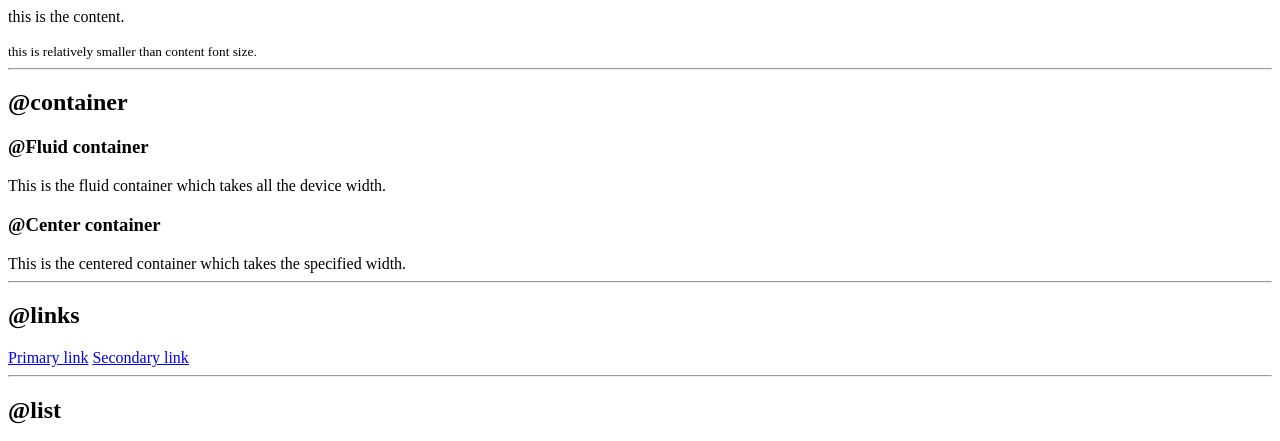
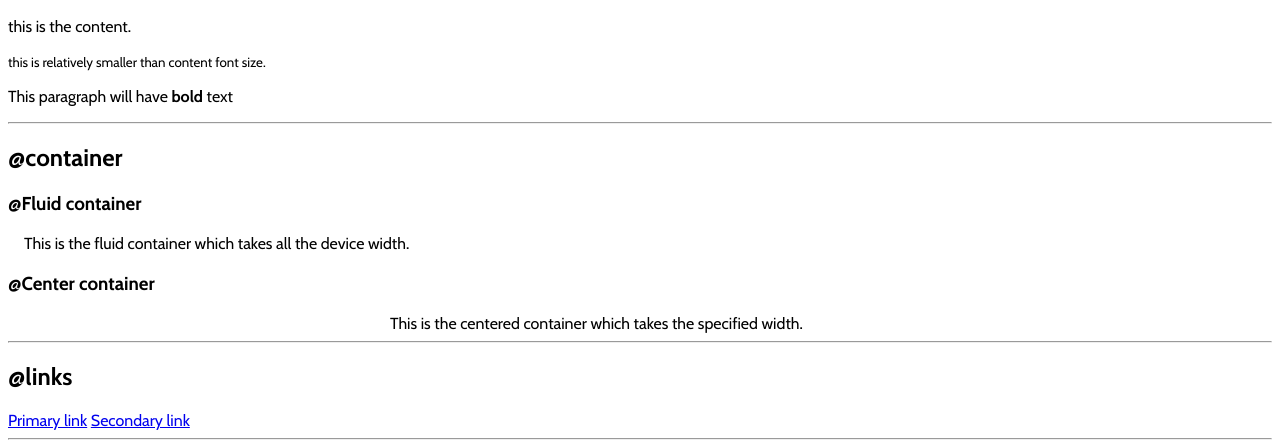
Before and after one commit to Manie-oss/firstportfolio, a plain HTML site: page index.html in a window 1280 px wide. Shown: the part 282-723 px from the top of the page. Drawn offline with nearby package versions, Linux system fonts and the light colour scheme.

Commit message:
added some css

```diff
--- a/index.html
+++ b/index.html
@@ -6,6 +6,7 @@
     <meta http-equiv="X-UA-Compatible" content="IE=edge">
     <meta name="viewport" content="width=device-width, initial-scale=1.0">
     <title>Document</title>
+    <link rel="stylesheet" href="style.css">
 </head>
 
 <body>
@@ -19,14 +20,15 @@
     <h2>This is relatively smaller than h1 heading.</h2>
     <p>this is the content.</p>
     <small>this is relatively smaller than content font size.</small>
+    <p>This paragraph will have <strong>bold</strong> text</p>
 
     <hr>
 
     <h2>@container</h2>
     <h3>@Fluid container</h3>
-    <div>This is the fluid container which takes all the device width.</div>
+    <div class="container">This is the fluid container which takes all the device width.</div>
     <h3>@Center container</h3>
-    <div>This is the centered container which takes the specified width.</div>
+    <div class="container container-center">This is the centered container which takes the specified width.</div>
 
     <hr>
 
--- /dev/null
+++ b/style.css
@@ -0,0 +1,17 @@
+@import url('https://fonts.googleapis.com/css2?family=Cabin:wght@400;700&display=swap');
+body {
+    font-family: 'Cabin', sans-serif;
+}
+
+
+/** container **/
+
+.container {
+    padding-left: 1rem;
+    padding-right: 1rem;
+}
+
+.container-center {
+    margin: auto;
+    max-width: 500px;
+}
```
